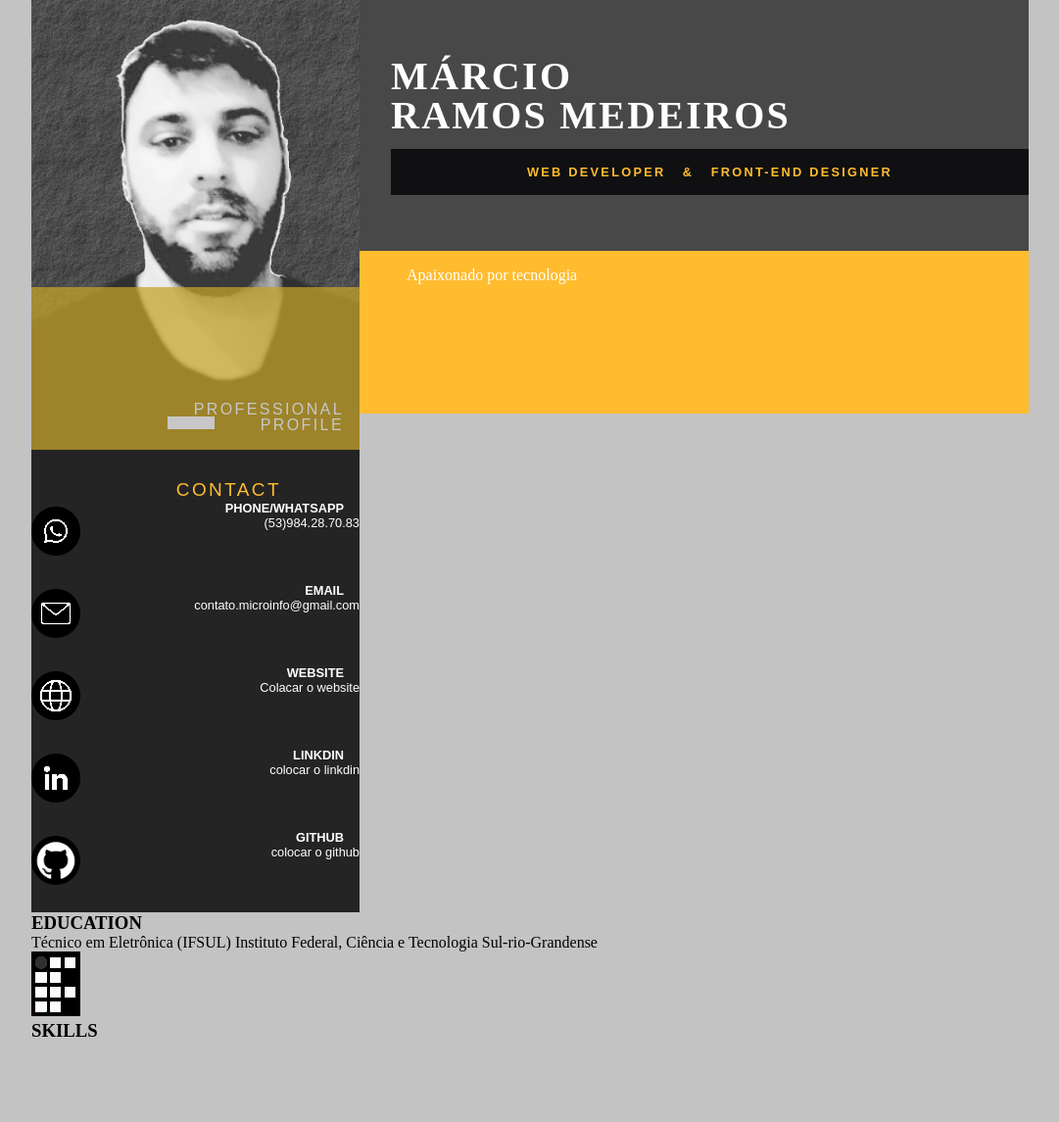
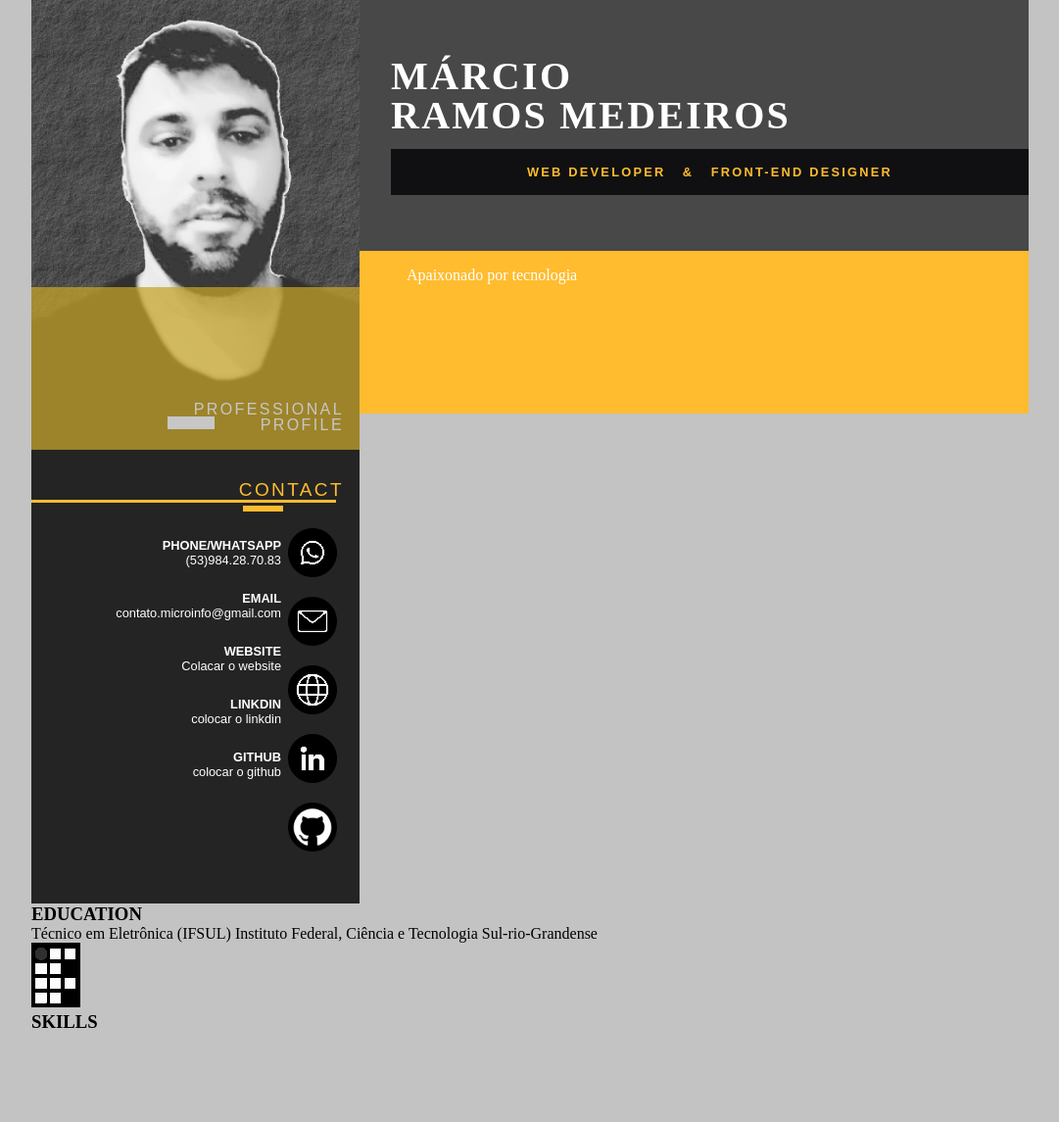
Before and after one commit to MarcioRMed/Cv_Dev, a plain HTML site: page cv.html in a window 1280 px wide. Shown: the whole page at 98% size, without its empty margins (8-1089 px from the left). Before the commit the page ends 1063 px from the top, so only its background shows below. Drawn offline with Linux system fonts and the light colour scheme; a web font is replaced by a local one.

Commit message:
entrega sessao contact

```diff
--- a/cv.html
+++ b/cv.html
@@ -61,48 +61,54 @@
     <section class="sessao-contact" id="contact">
         <h3>CONTACT</h3>
 
+        <div class="bloco-contact"></div>
+        <div class="bloco-contact-linha"></div>
 
 
-        <h4>PHONE/WHATSAPP</h4>
-        <P>(53)984.28.70.83</P>
+<div class ="container-texto-img">
 
-            <img src="img/whatsapp.png" alt="icone whatsapp">
+        <div class="container-texto">
+        <div>
+            <h4>PHONE/WHATSAPP </h4>
+            <p>(53)984.28.70.83</p>
+        </div>
 
+        <div>
+            <h4>EMAIL</h4>
+            <p>contato.microinfo@gmail.com </p>
+        </div>
 
+        <div>
+            <h4>WEBSITE</h4>
+            <P>Colacar o website</P>
+        </div>
 
+        <div>
+            <h4>LINKDIN</h4>
+            <p>colocar o linkdin</p>
+        </div>
 
-
-
-
-            <h4>EMAIL</h4>
         <div>
-            <p>contato.microinfo@gmail.com </p>
-            <img src="img/email.png" alt="icone email">
+            <h4>GITHUB</h4>
+            <p>colocar o github</p>
+        </div>
 
     </div>
 
 
-            <h4>WEBSITE</h4>
-        <div>
-            <P>Colacar o website</P>
+    <div class="container-img">
+        <img src="img/whatsapp.png" alt="icone whatsapp">
+
+        <img src="img/email.png" alt="icone email">
+
         <img src="img/rede.png" alt="icone rede">
-        </div>
 
-
-            <h4>LINKDIN</h4>
-        <div>
-            <p>colocar o linkdin</p>
         <img src="img/linkedin.png" alt="icone linkdin">
 
+        <img src="img/github.png" alt="icone github">
+
     </div>
-
-
-            <h4>GITHUB</h4>
-        <div>
-            <p>colocar o github</p>
-            <img src="img/github.png" alt="icone github">
 </div>
-
 
 
     </section>
--- a/style.css
+++ b/style.css
@@ -19,11 +19,12 @@
 
 html{
     max-width: 1200px;
-    margin: auto;
+    margin:auto;
 }
 
 body{
     background-color:#C3C3C3 ;
+
 }
 
 
@@ -175,9 +176,8 @@ body{
 .sessao-contact{
     background-color: #242424;
     width: 335px;
+    height: 465px;
     margin-top: -5px;
-    /* padding-left: 2rem; */
-
 
 
 }
@@ -188,42 +188,78 @@ body{
     letter-spacing: .15rem;
     font-size: 19px;
     padding-top:2rem;
+    padding-bottom: .3rem;
     text-align: right;
-    padding-right: 5rem;
+    padding-right: 1rem;
     font-weight: 400;
+}
+
+.bloco-contact{
+    width:41px;
+    height:6px;
+    background-color:#FFBC2F;
+    position: relative;
+    left:13.5rem;
+    margin-bottom: 2rem;
+
+}
+
+.bloco-contact-linha{
+    width:311px;
+    height:3px;
+    background-color:#FFBC2F;
+
+    position: relative;
+    top:-44px;
+    left:0;
+    margin-bottom: 0rem;
+}
+
+.container-texto-img{
+    position:relative;
+    top:-2rem;
 }
 
 
 
-/*
-.sessao-contact div{
+.container-texto{
+    text-align: right;
+    position: relative;
 
-    display: flex;
-    justify-content: space-between;
+    right:5rem ;
 
-} */
+}
+
+
+
+.container-img{
+    position: relative;
+    left: 262px;
+
+
+    bottom:16rem;
+}
+
 
 .sessao-contact h4{
     color: #FFFFFF;
     font-family: var(--font-textbasic);
     font-size:0.8rem;
-    text-align: right;
-    padding-right: 1rem;
+    margin-top:1.5rem;
 
 }
 .sessao-contact p{
     color: #FFFFFF;
     font-family: var(--font-textbasic);
     font-size: 0.8rem;
-    text-align: right;
+
 
 }
 
-.sessao-contact img{
-    position: relative;
-    bottom:1.5rem ;
-    /* padding-left:1rem; */
-    padding-right: 1rem;
+ .sessao-contact img{
+    display: flex;
+    padding-bottom:20px;
+
 
 
 }
```
Lines whose indentation alone changed are shown as unchanged.
